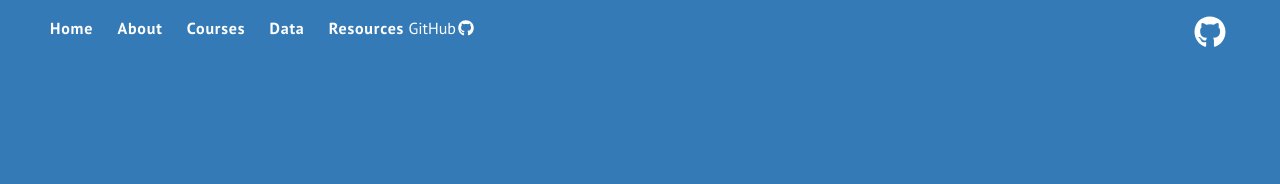
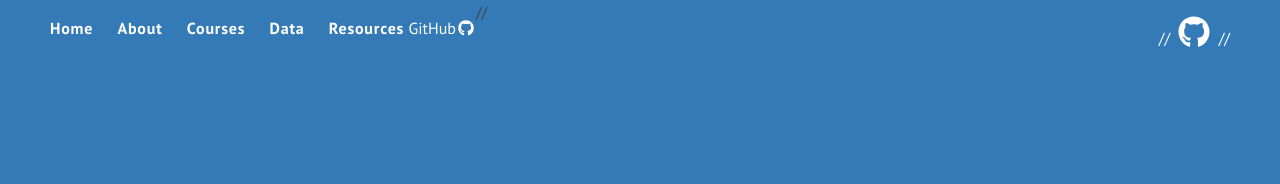
Before and after one commit to DS4PS/ds4ps_dev_site, a Jekyll site: the page built from index.html, in a window 1280 px wide. Shown: the top 184 px of the page. Built offline with Jekyll 4.4.1, drawn with Linux system fonts in a browser that asks for light colours; nearby versions of some CDN libraries; library files that are not in the unit come from our copies.

Commit message:
Update header.html

```diff
--- a/_includes/header.html
+++ b/_includes/header.html
@@ -16,9 +16,9 @@
 
     </nav>
 
-         <a href="https://ds4ps.github.io/ds4ps_dev_site/edit/master/{{page.path}}" target="_blank" style="float:right;margin-right:50px;line-height:56px;margin-top:10px;">
-         <i class="fab fa-github fa-2x" style="color:white;text-align:right;"></i>
-         </a>
+         // <a href="https://ds4ps.github.io/ds4ps_dev_site/edit/master/{{page.path}}" target="_blank" style="float:right;margin-right:50px;line-height:56px;margin-top:10px;">
+         // <i class="fab fa-github fa-2x" style="color:white;text-align:right;"></i>
+         // </a>
 
          <h1>
          <span>
```
